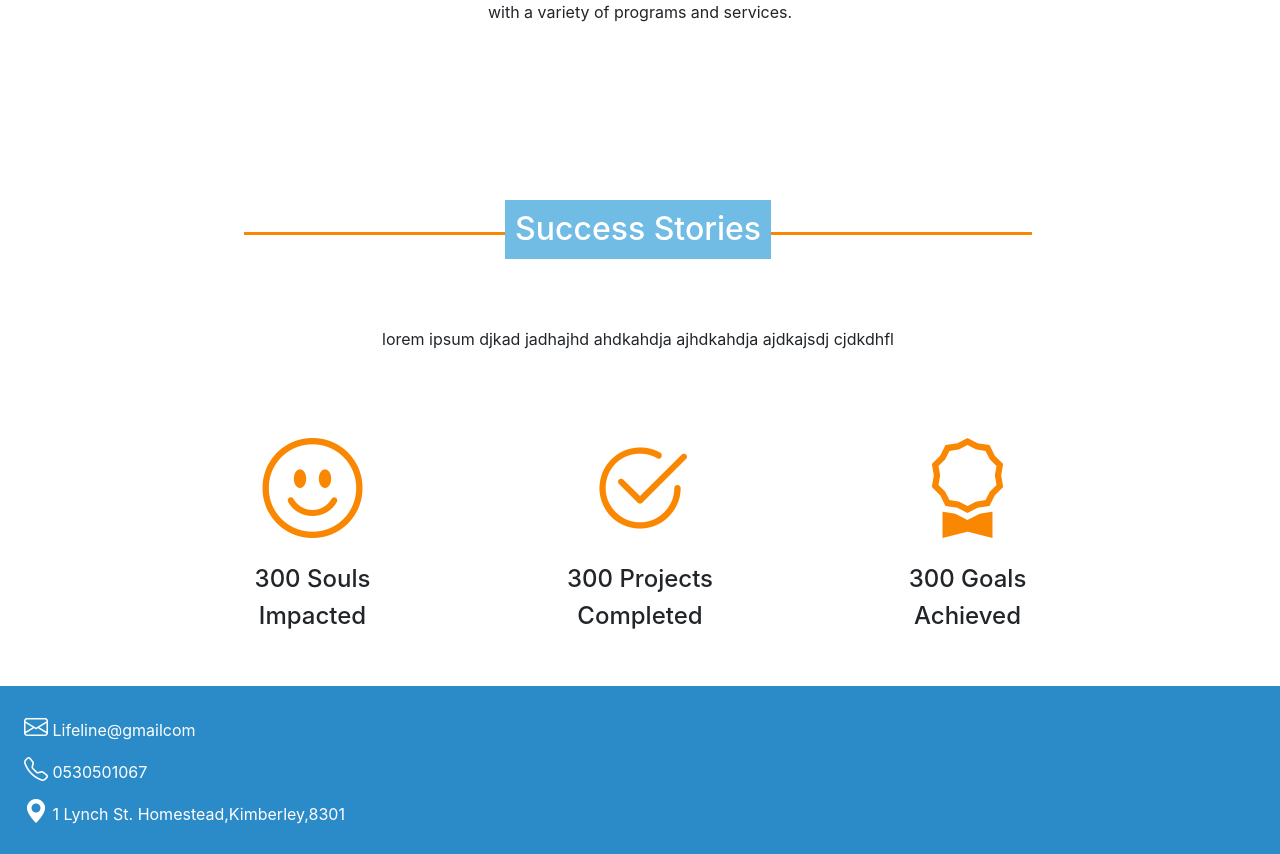
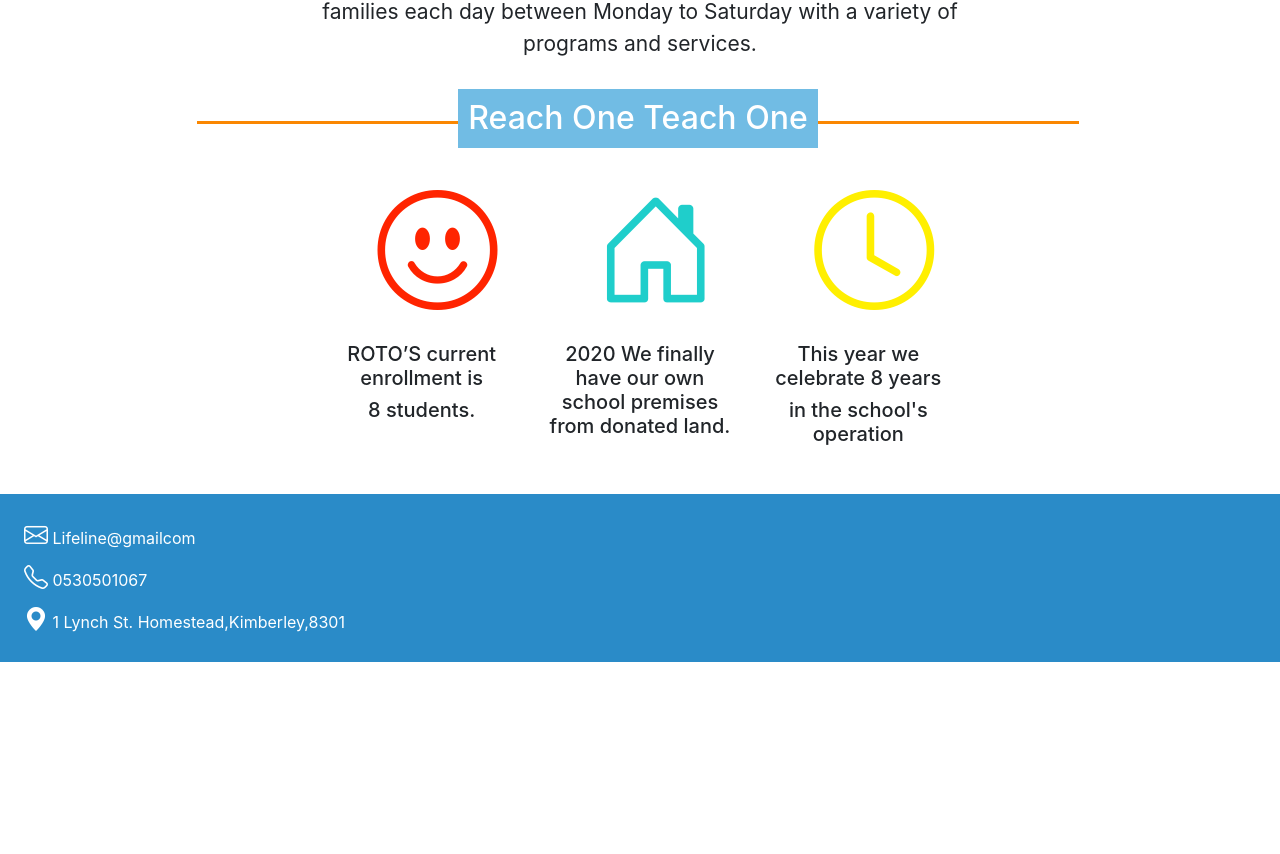
Before and after one commit to TsikaBullRat/Roto, a React (Create React App) app: page /about in a window 1280 px wide. Shown: the part 438-1292 px from the top of the page. After the commit the page ends 1100 px from the top, so only its background shows below. Built offline with nearby package versions, Linux system fonts and the light colour scheme.

Commit message:
New Updates

```diff
--- a/src/App.css
+++ b/src/App.css
@@ -148,8 +148,8 @@ padding-top: 5%;
   color: #fff;
   text-align: center;
   align-items: center;
-  margin-top: 60px;
-  margin-bottom: 60px;
+  margin-top: 30px;
+  margin-bottom: 30px;
   justify-content: center;
 }
 .list_repsonder{
--- a/src/components/Contacts.js
+++ b/src/components/Contacts.js
@@ -33,9 +33,9 @@ export const Contacts = () => {
                 ) : (<>
 
 
-                    <div> <Headline headline="Get In Touch" />
+                    <div style={{ marginBottom: 160, marginTop:80 }}> <Headline headline="Get In Touch" />
 
-                        <p className="text-center">Please give us a call, drop us an email or fill out our form and we will get back to you.</p>
+                        <p className="text-center" style={{fontSize:20}}>Please give us a call, drop us an email or fill out our form and we will get back to you.</p>
 
                         <div className="row">
 
@@ -73,7 +73,8 @@ export const Contacts = () => {
 
 
 
-                        </div></div>
+                        </div>
+                    </div>
 
                     <Footer></Footer>
                 </>)}
--- a/src/components/Home.js
+++ b/src/components/Home.js
@@ -1,6 +1,5 @@
 import Footer from './Pieces/Footer'
 import Summary_1 from './Pieces/Summary_1'
-import Summary_2 from './Pieces/Summary_2'
 import Loader from 'react-spinners/HashLoader';
 import { Jumbotron } from './Pieces/Jumbotron';
 import React, { useState, useEffect } from 'react'
@@ -29,7 +28,6 @@ export const Home = () => {
           <>
             <Jumbotron />
             <Summary_1 />
-            <Summary_2 />
             <Footer />
           </>
         )
--- a/src/components/Pieces/Background.js
+++ b/src/components/Pieces/Background.js
@@ -2,7 +2,7 @@ import { Headline } from "./Headline"
 
 export const Background = () => {
     return(
-        <div className="text-center col-sm-12 " style={{padding: 100}}>
+        <div className="text-center col-sm-12" style={{paddingLeft: 300, paddingRight: 300, fontSize:21}}>
         <Headline headline="Who are we?" />
         <p>
             The ROTO Centre was established as a non-
--- a/src/components/Pieces/Goals.js
+++ b/src/components/Pieces/Goals.js
@@ -4,27 +4,29 @@ export const Goals = () =>{
     return(
         <>
             <div className="mr-1 mb-n5 text-center">
-                <Headline headline="Success Stories" />
-                <p>lorem ipsum djkad jadhajhd ahdkahdja ajhdkahdja ajdkajsdj cjdkdhfl </p>
+                <Headline headline="Reach One Teach One" />
             </div>
-            <div class="row justify-content-center mt-5 mb-5">
-                <div class="col-lg-3 col-md-6 col-sm-12 text-center">
-                    <i class="bi bi-emoji-smile" style={{ fontSize: 100 }}></i>
-                    <h4>300 Souls</h4>
-                    <h4></h4>
-                    <h4>Impacted</h4>
+            <div class="row justify-content-center mt-4 mb-4">
+            <div className="text-center col-sm-12 col-lg-2">
+                    <br />
+                    <i className="bi bi-emoji-smile " style={{ fontSize: 120, padding: 50, color: "#ff2400" }}></i>
+                    <h5>ROTO’S current enrollment is</h5>
+                    <h5>8 students.</h5>
+                    <br />
                 </div>
-                <div class="col-lg-3 col-md-6 col-sm-12 text-center">
-                    <i class="bi bi-check2-circle" style={{ fontSize: 100 }}></i>
-                    <h4>300 Projects</h4>
-                    <h4></h4>
-                    <h4>Completed</h4>
-                    </div>
-                <div class="col-lg-3 col-md-6 col-sm-12 text-center">
-                    <i class=" bi bi-award" style={{ fontSize: 100 }}></i>
-                    <h4>300 Goals</h4>
-                    <h4></h4>
-                    <h4>Achieved</h4>
+
+                <div className="text-center col-sm-12 col-lg-2">
+                    <br />
+                    <i className="bi bi-house-door" style={{ fontSize: 120, padding: 50, color: "#1fcecb" }}></i>
+                    <h5>2020 We finally have our  own school premises from  donated land.
+                    </h5>
+                    <br />
+                </div>
+                <div className="text-center col-sm-12 col-lg-2">
+                    <br />
+                    <i class="bi bi-clock" style={{ fontSize: 120, padding: 50, color: "#ffef00" }}></i>
+                    <h5>This year we celebrate 8  years </h5>
+                    <h5>in the school's  operation</h5>
                 </div>
             </div>
         </>
--- a/src/components/Pieces/Jumbotron.js
+++ b/src/components/Pieces/Jumbotron.js
@@ -6,7 +6,7 @@ export const Jumbotron = () => {
       <h3 className="lead">Centre For Kids With Special Needs
       </h3>
       <a className="btn btn-lg ml-3 my_button_jumbotron mb-3" href="#" role="button">Make A Difference</a>
-      <a className="btn btn-lg ml-3 my_button_jumbotron mb-3" href="#" role="button">Give A Hand</a>
+      <a className="btn btn-lg ml-3 my_button_jumbotron mb-3" href="#" role="button">Give A Smile</a>
 
     </div>
   )
--- a/src/components/Pieces/Summary_1.js
+++ b/src/components/Pieces/Summary_1.js
@@ -4,10 +4,10 @@ import { Headline } from './Headline';
 function Summary() {
     return (
         <div>
-            <Headline headline="About Us" />
+            <Headline headline="We Are ROTO" />
 
-            <div className="row ">
-                <div className="col-sm-12 col-lg-6 text-center ml-5">
+            <div className="row ml-5 pl-5">
+                <div className="col-sm-12 col-lg-4 text-center ml-5" >
                     <h3>What we're about</h3>
                     <p>The ROTO Centre was established as a non profit organization in 2016 when Mpho Matthews, the founder, joined up with other individuals wanting to create a safe place with educational activities and support services that would cater to the specific needs of special needs children. The need for such an organization was realized through the founder’s own personal experience of having a child that has special needs. To date, ROTO is the only special needs day care centre in Barkley West, serving more than 20 families each day between Monday to Saturday with a variety of programs and services.
                     </p>
@@ -15,7 +15,7 @@ function Summary() {
                         <button className="btn">Want to know more</button>
                     </Link>
                 </div>
-                <div className="col-sm-12 col-lg-4  text-center ml-5" >
+                <div className="col-sm-12 col-lg-6  text-center ml-5" >
                     <h3>Our Mission</h3>
                     <ul>
                         <div className="list_repsonder">
--- a/src/components/Programmes.js
+++ b/src/components/Programmes.js
@@ -26,7 +26,7 @@ export const Programmes = () => {
 
                         <Headline headline="Give A Smile" />
 
-                        <p className="text-center">We offer a variety of programs at our
+                        <p className="text-center" style={{fontSize:20}}>We offer a variety of programs at our
                             centre to meet the special needs of those
                             we serve.
                         </p> <br></br>
--- a/src/components/Teams.js
+++ b/src/components/Teams.js
@@ -2,6 +2,7 @@ import profile from '../assets/profile.png';
 import { Headline } from './Pieces/Headline';
 import React, { useState, useEffect } from 'react'
 import Loader from 'react-spinners/HashLoader';
+import Footer from './Pieces/Footer';
 
 export const Teams = () =>{
 
@@ -25,9 +26,9 @@ export const Teams = () =>{
         ) : (
         <>
                         <Headline headline="Our Team" />
-                        <p className="text-center">We operate a non-profit multipurpose facility governed by an active 3 member volunteer bored of directors. </p>
+                        <p className="text-center" style={{fontSize:20}}>We operate a non-profit multipurpose facility governed by an active 3 member volunteer bored of directors. </p>
 
-                <div className="row justify-content-center">
+                <div className="row justify-content-center" style={{ marginBottom: 120 }}>
                     <div className="card col-lg-2 col-md-6 col-sm-12 mt-4" style={{ width: '20rem', marginLeft: 25, marginRight: 25 }}>
                         <img src={profile} style={{ width: 250, height: 250 }} />
                         <div className="card-body">
@@ -50,6 +51,7 @@ export const Teams = () =>{
                         </div>
                     </div>
                 </div>
+                <Footer/>
                 </>
         )
       }
```
